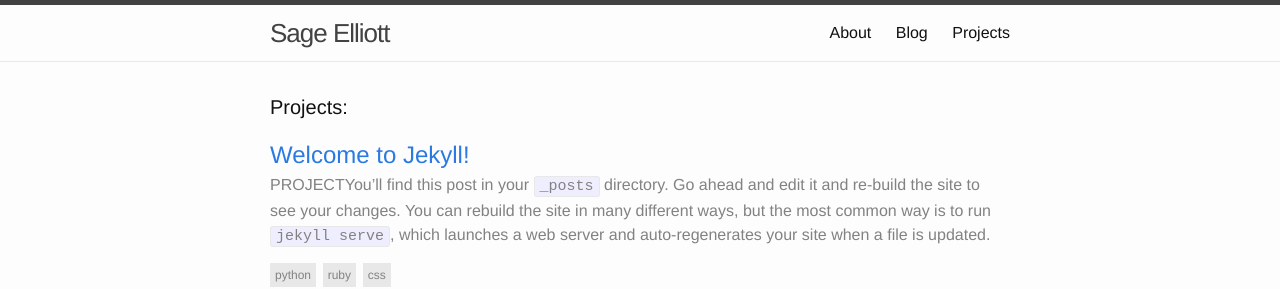
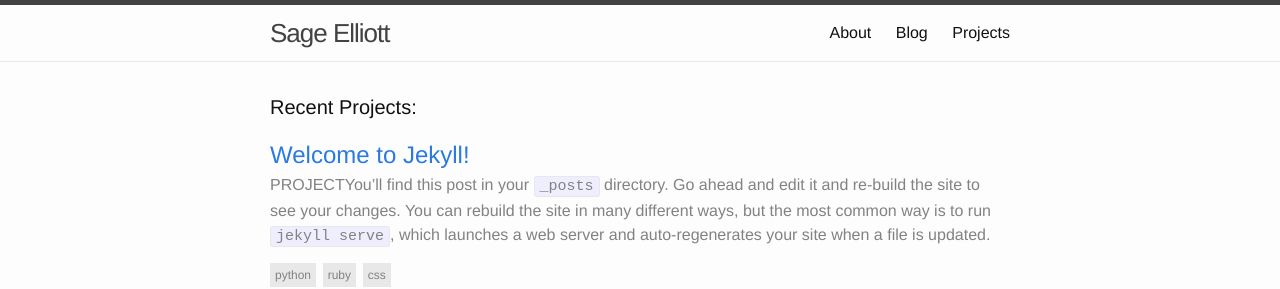
Before and after one commit to sagecodes/sage-blog, a Jekyll site: the page built from index.html, in a window 1280 px wide. Shown: the top 289 px of the page. Built offline with Jekyll 4.4.1, drawn with Linux system fonts in a browser that asks for light colours.

Commit message:
Feat: Only deisplay most recent 4 projects on hopmepage

```diff
--- a/index.html
+++ b/index.html
@@ -4,10 +4,10 @@
 
 <div class="home">
 
-  <h1 class="page-heading">Projects:</h1>
+  <h1 class="page-heading">Recent Projects:</h1>
 
   <ul class="post-list">
-    {% for post in site.categories.project %}
+    {% for post in site.categories.project limit:4 %}
       <li>
         <h2>
           <a class="post-link" href="{{ post.url | prepend: site.baseurl }}">{{ post.title }}</a>
```
